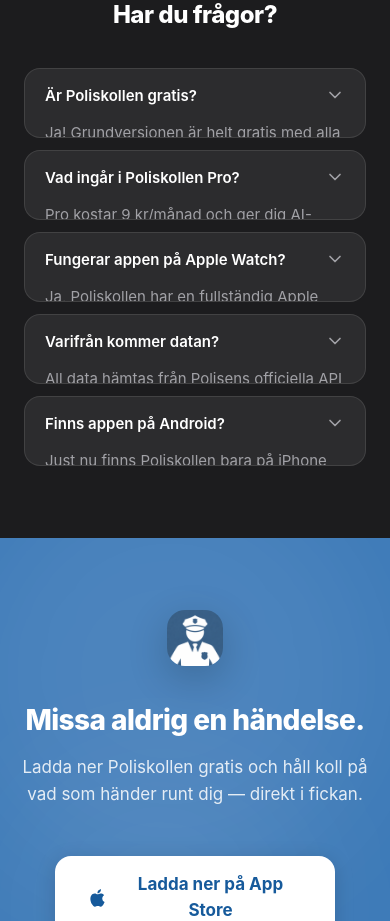
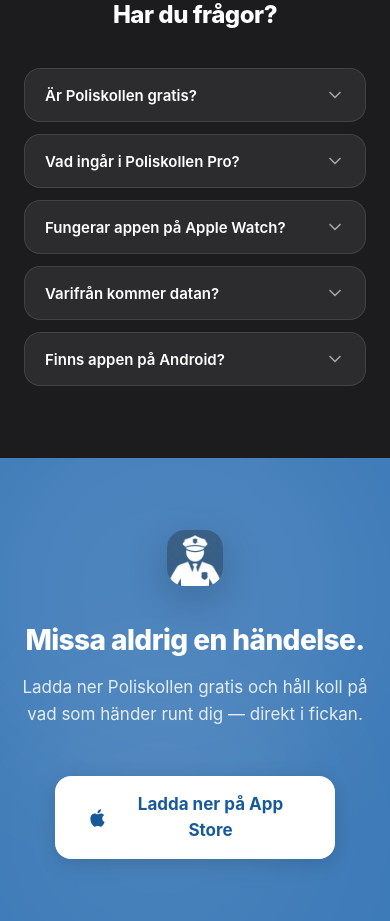
Before and after one commit to Jeramo/poliskollen-website, a Vue app: page / in a window 390 px wide. Shown: the part 4600-5521 px from the top of the page. Built offline with nearby package versions, Linux system fonts and the light colour scheme; a web font is replaced by a local one.

Commit message:
poliskollen: fix FAQ on mobile - switch from CSS grid to max-height for better compatibility

```diff
--- a/src/pages/Home.vue
+++ b/src/pages/Home.vue
@@ -1463,24 +1463,18 @@
 }
 
 .faq-answer-wrap {
-  display: grid;
-  grid-template-rows: 0fr;
+  max-height: 0;
   overflow: hidden;
-  transition: grid-template-rows 0.4s cubic-bezier(0.16, 1, 0.3, 1);
+  transition: max-height 0.4s cubic-bezier(0.16, 1, 0.3, 1),
+              padding 0.3s ease;
 }
 
 .faq-item.open .faq-answer-wrap {
-  grid-template-rows: 1fr;
+  max-height: 300px;
 }
 
 .faq-answer {
-  min-height: 0;
-  overflow: hidden;
-  padding: 0 24px;
-}
-
-.faq-item.open .faq-answer {
-  padding-bottom: 20px;
+  padding: 0 24px 20px;
 }
 
 .faq-answer p {
```
